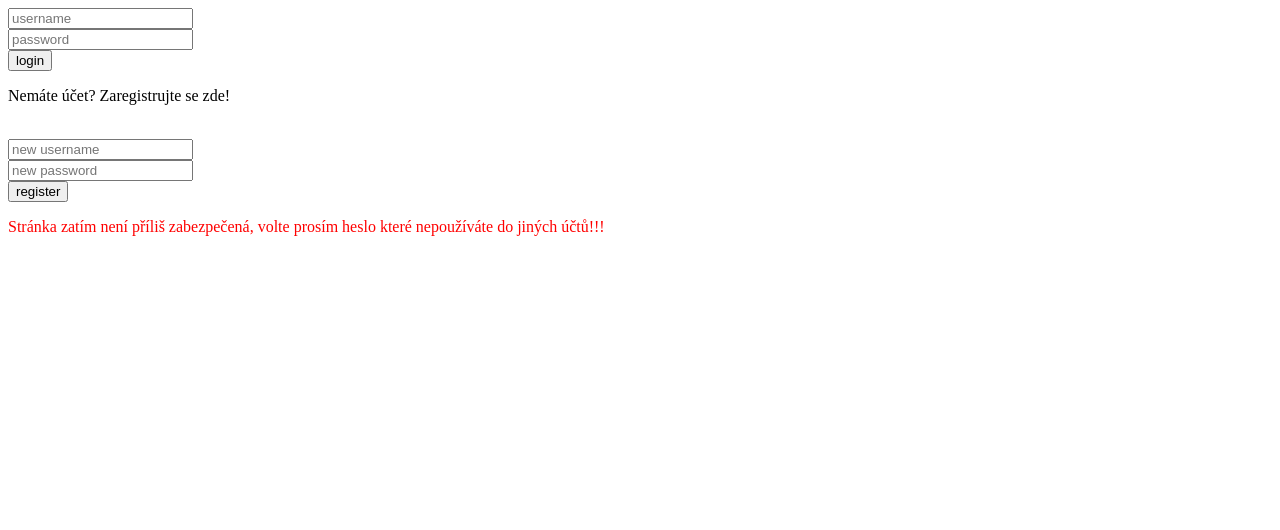
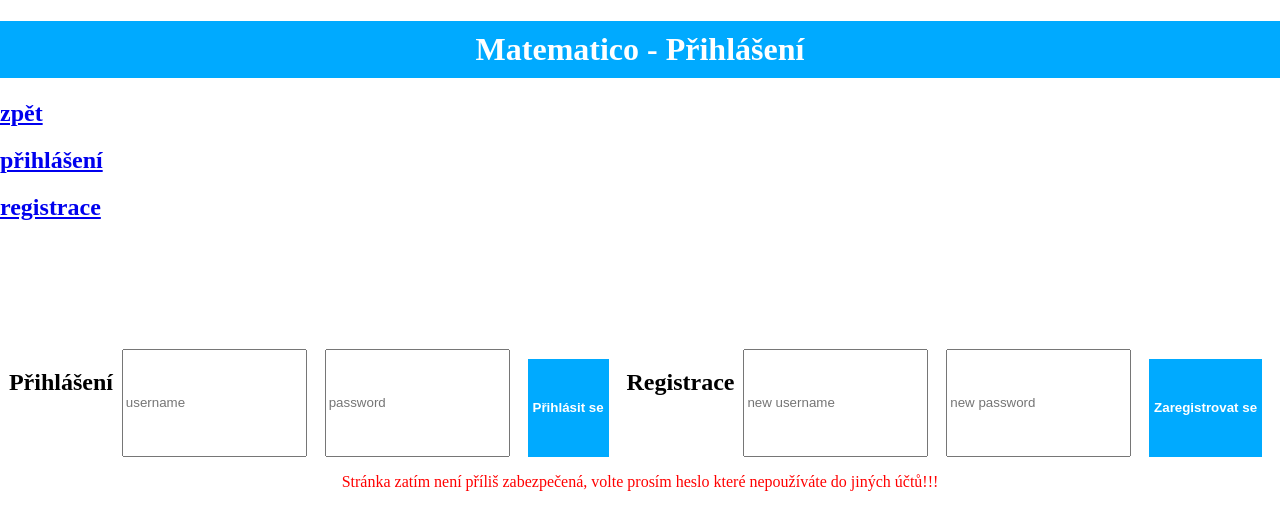
Before and after one commit to Mmac3569/matematico, a PHP site: page /login in a window 1280 px wide. Shown: the top 530 px of the page. Run offline with PHP 8.4, Linux system fonts and the light colour scheme.

Commit message:
made a better style for login site

```diff
--- a/login/index.php
+++ b/login/index.php
@@ -7,16 +7,28 @@
     <link rel="stylesheet" href="styles.css?v=<?php echo filemtime("styles.css") ?>">
     <script src="login-script.js?v=<?php echo filemtime("login-script.js") ?>"></script>
 </head>
+
 <body>
-    <form>
+    <header>
+        <h1>Matematico - Přihlášení</h1>
+    </header>
+    <nav>
+        <a href="matematico.great-site.net"><h2 id="back">zpět</h2></a>
+        <a href="#login-header"><h2 id="multiplayer">přihlášení</h2></a>
+        <a href="#register-header"><h2 id="multiplayer">registrace</h2></a>
+    </nav>
+    <div id="flex-container">
+        <h2 id="login-header">Přihlášení</h2>
         <input id="username_in" name="username" type="text" placeholder="username" autocomplete="username"><br>
         <input id="password_in" name="password" type="password" placeholder="password" autocomplete="current-password"><br>
-        <input type="button" value="login" onclick="loginBtClick()"><br>
-        <p>Nemáte účet? Zaregistrujte se zde!</p><br>
-        <input id="new_username_in" name="username" type="text" placeholder="new username" autocomplete="username"><br>
+        <button id="login-bt" onclick="loginBtClick()">Přihlásit se</button><br>
+        <br><br><br><br><br>
+
+        <h2 id="register-header">Registrace</h2>
+        <input id="new_username_in" name="username" type="text" placeholder="new username"><br>
         <input id="new_password_in" name= "password" type="password" placeholder="new password" autocomplete="new-password"><br>
-        <input type="button" value="register" onclick="registerBtClick()">
+        <button onclick="registerBtClick()">Zaregistrovat se</button><br>
         <p style="color: red;">Stránka zatím není příliš zabezpečená, volte prosím heslo které nepoužíváte do jiných účtů!!!</p>
-    </form>
+    </div>
 </body>
 </html>
--- a/login/styles.css
+++ b/login/styles.css
@@ -1,3 +1,34 @@
+header {
+    background-color: #00aaff;
+    text-align: center;
+    color: white;
+}
+
+h1 {
+    padding-bottom: 10px;
+    padding-top: 10px;
+}
+
+button {
+    background-color: #00aaff;
+    border: none;
+    color: white;
+    padding: 5px;
+    font-weight: bold;
+    margin-top: 10px;
+}
+
 #loginBt {
     margin-left: 50px;
 }
+
+#flex-container {
+    margin-top: 10%;
+    display: flex;
+    flex-flow: row wrap;
+    justify-content: space-evenly;
+}
+
+body {
+    margin: 0 0 0 0;
+}
```
